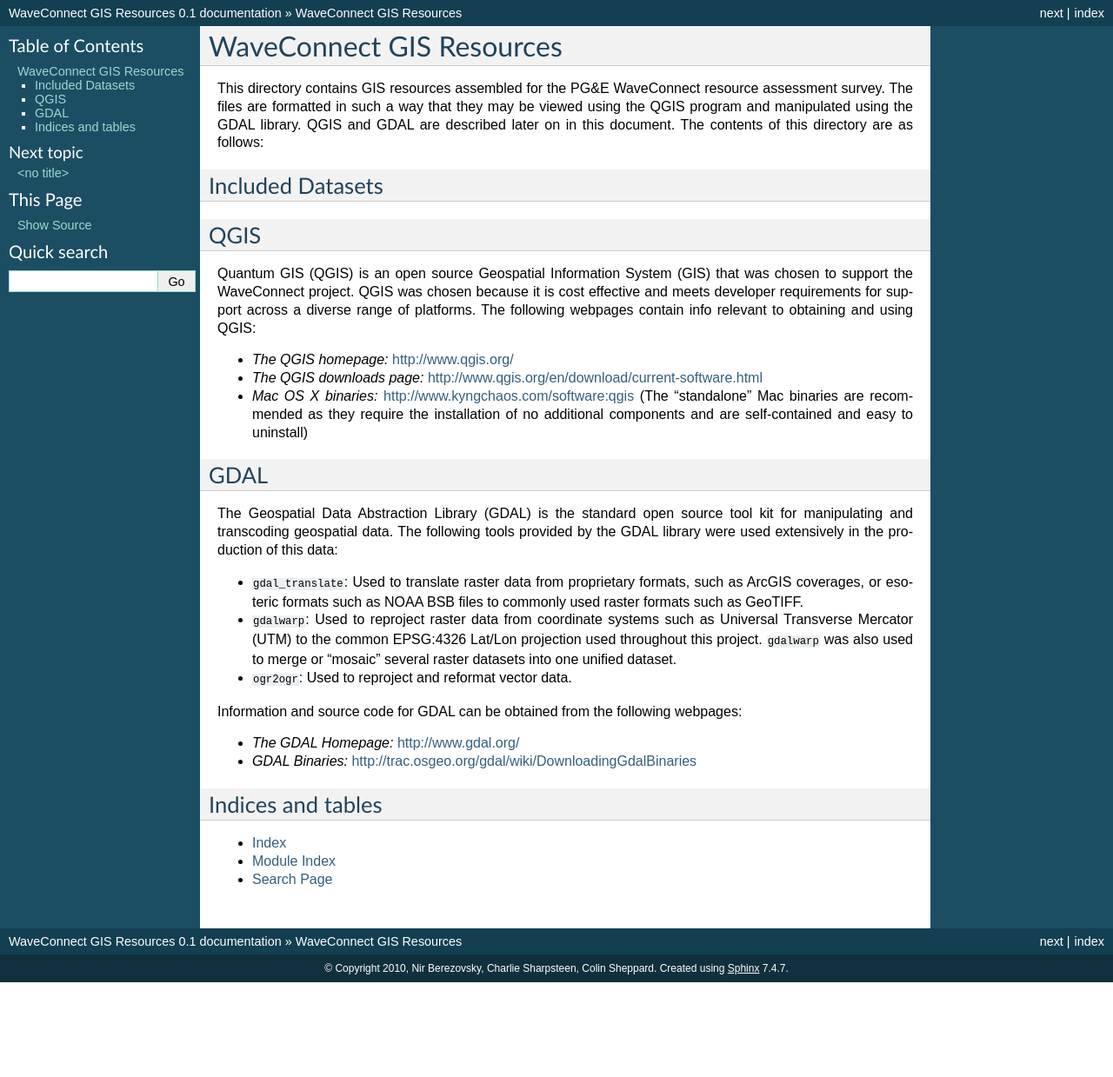
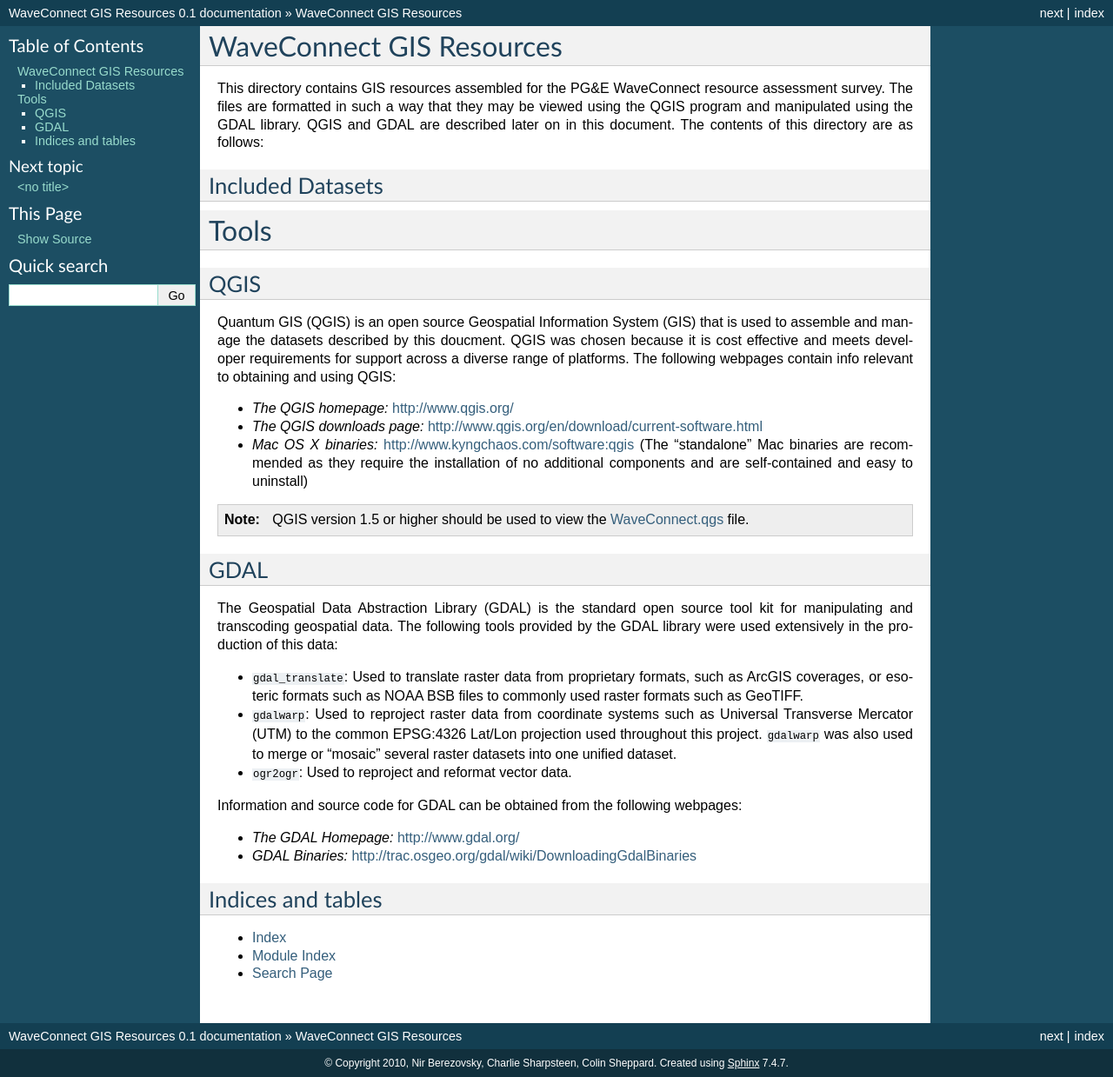
Before and after one commit to xxx1234123121/wave, a Sphinx documentation site: the page built from GIS/doc/source/index.rst, in a window 1280 px wide. Shown: the whole page at 87% size. Built offline with Sphinx 7.4.7, drawn with Linux system fonts in a browser that asks for light colours; before the commit the page ends 1130 px from its top, so only the background shows below that.

Commit message:
Modified description of QGIS
Removed language that made it sound like the WaveConnect project
endorses QGIS.

```diff
--- a/GIS/doc/source/index.rst
+++ b/GIS/doc/source/index.rst
@@ -19,16 +19,17 @@
    NDBC Buoy Locations <NDBCbuoys>
    NOAA Nautical Charts <NOAAcharts>
 
+Tools
+=====
+
 QGIS
 ----
 
-Quantum GIS (QGIS) is an open source Geospatial Information System
-(GIS) that was chosen to support the WaveConnect project. QGIS was
-chosen because it is cost effective and meets developer
-requirements for support across a diverse range of platforms. The
-following webpages contain info relevant to obtaining and using
-QGIS:
-
+Quantum GIS (QGIS) is an open source Geospatial Information System (GIS) that is
+used to assemble and manage the datasets described by this doucment. QGIS was
+chosen because it is cost effective and meets developer requirements for support
+across a diverse range of platforms. The following webpages contain info
+relevant to obtaining and using QGIS:
 
 -  *The QGIS homepage:*
    `http://www.qgis.org/ <http://www.qgis.org/>`_
@@ -39,6 +40,10 @@
    (The "standalone" Mac binaries are recommended as they require the
    installation of no additional components and are self-contained and
    easy to uninstall)
+
+.. note::
+   QGIS version 1.5 or higher should be used to view the
+   `WaveConnect.qgs <../../WaveConnect.qgs>`_ file.
 
 GDAL
 ----
```
